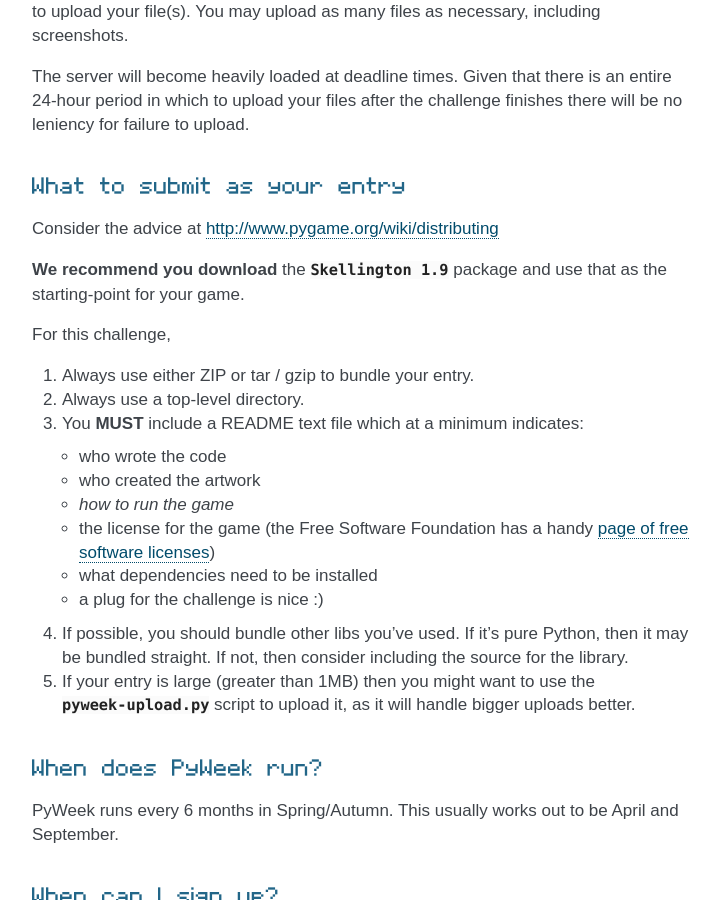
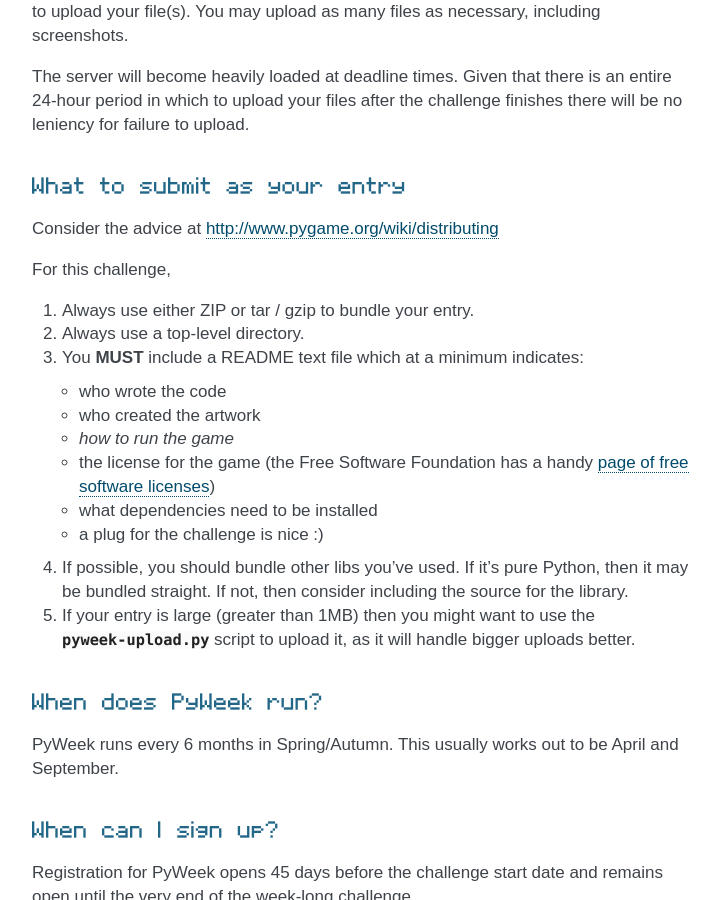
Before and after one commit to pyweekorg/docs, a Sphinx documentation site: the page built from docs/help.rst, in a window 1280 px wide and 900 px high, scrolled down 1795 px. Shown: the whole window, without its empty margins (388-1107 px from the left). Built offline with Sphinx 7.4.7, drawn with Linux system fonts in a browser that asks for light colours.

Commit message:
86 skellington

```diff
--- a/docs/help.rst
+++ b/docs/help.rst
@@ -117,9 +117,6 @@
 
 Consider the advice at http://www.pygame.org/wiki/distributing
 
-**We recommend you download** the :download:`Skellington 1.9 <_static/skellington-1.9.zip>` package and use that as the starting-point
-for your game.
-
 For this challenge,
 
 1. Always use either ZIP or tar / gzip to bundle your entry.
```
Also changed, not shown: 1 other file.
